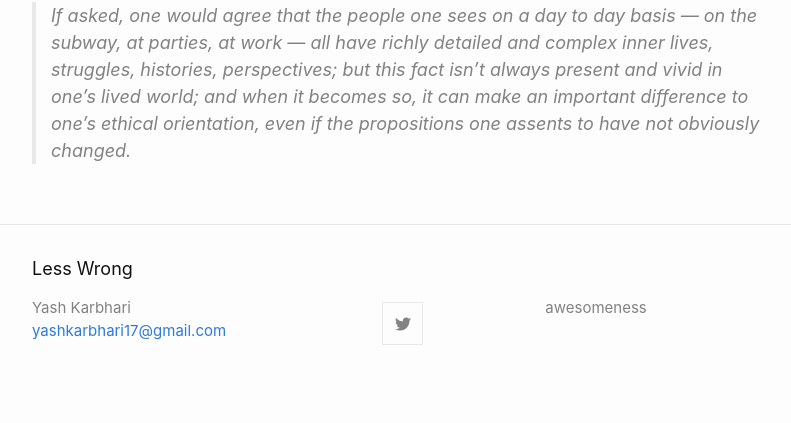
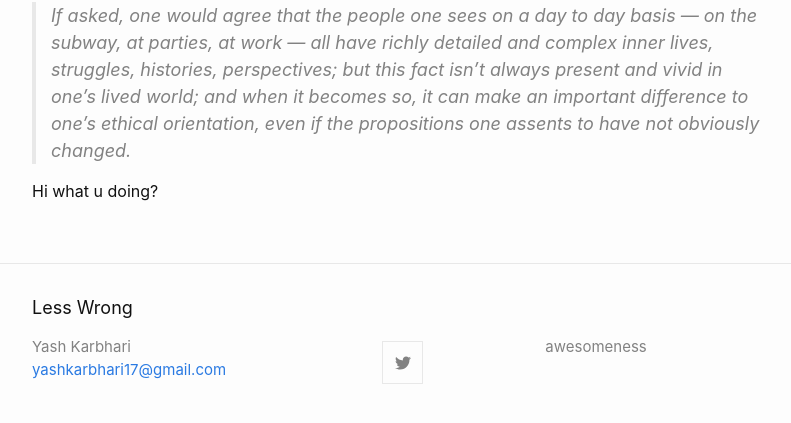
Before and after one commit to yashkarbhari/LessWrong, a Jekyll site: the page built from _posts/2021-07-30-First_post.md, in a window 1280 px wide, cut to the strip 525-966 px from the top of the page. Shown: the top 423 px of the strip, without its empty margins (238-1029 px from the left). Built offline with Jekyll 4.4.1, drawn with Linux system fonts in a browser that asks for light colours; before the commit the page ends 927 px from its top, so only the background shows below that.

Commit message:
Update 2021-07-30-First_post.md

```diff
--- a/_posts/2021-07-30-First_post.md
+++ b/_posts/2021-07-30-First_post.md
@@ -7,3 +7,6 @@ categories: misc
 <iframe width="560" height="315" src="https://www.youtube.com/embed/ze9-ARjL-ZA" title="YouTube video player" frameborder="0" allow="accelerometer; autoplay; clipboard-write; encrypted-media; gyroscope; picture-in-picture"> </iframe>
 
 >If asked, one would agree that the people one sees on a day to day basis — on the subway, at parties, at work — all have richly detailed and complex inner lives, struggles, histories, perspectives; but this fact isn’t always present and vivid in one’s lived world; and when it becomes so, it can make an important difference to one’s ethical orientation, even if the propositions one assents to have not obviously changed.
+
+
+Hi what u doing?
```
